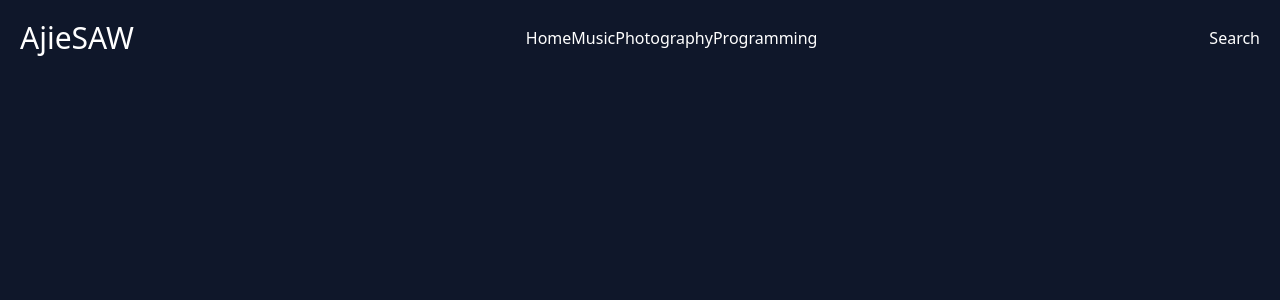
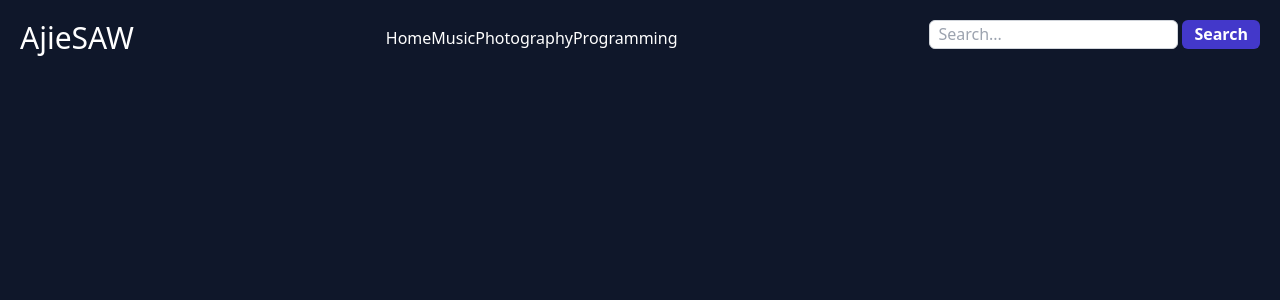
Before and after one commit to ajiesaw/ajiesaw.github.io, a Next.js app: page / in a window 1280 px wide. Shown: the top 300 px of the page. Built offline with nearby package versions, Linux system fonts and the light colour scheme.

Commit message:
Modify search

```diff
--- a/components/navbar.js
+++ b/components/navbar.js
@@ -8,7 +8,14 @@ export default function Navbar() {
         <li>Photography</li>
         <li>Programming</li>
       </ul>
-      <div className=" flex text-white items-center ">Search</div>
+      <label className=' flex gap-x-1 '>
+        <input
+          type='text'
+          placeholder='Search...'
+          className=' text-slate-900 h-4/5 px-2 bg-white border rounded-md border-gray-300 focus:outline-none focus:border-sky-500'
+        />
+        <button className="text-white bg-indigo-700 font-bold h-4/5 px-3 rounded-md hover:bg-indigo-600 active:bg-indigo-800">Search</button>
+    </label>
     </div>
   )
 }
```
